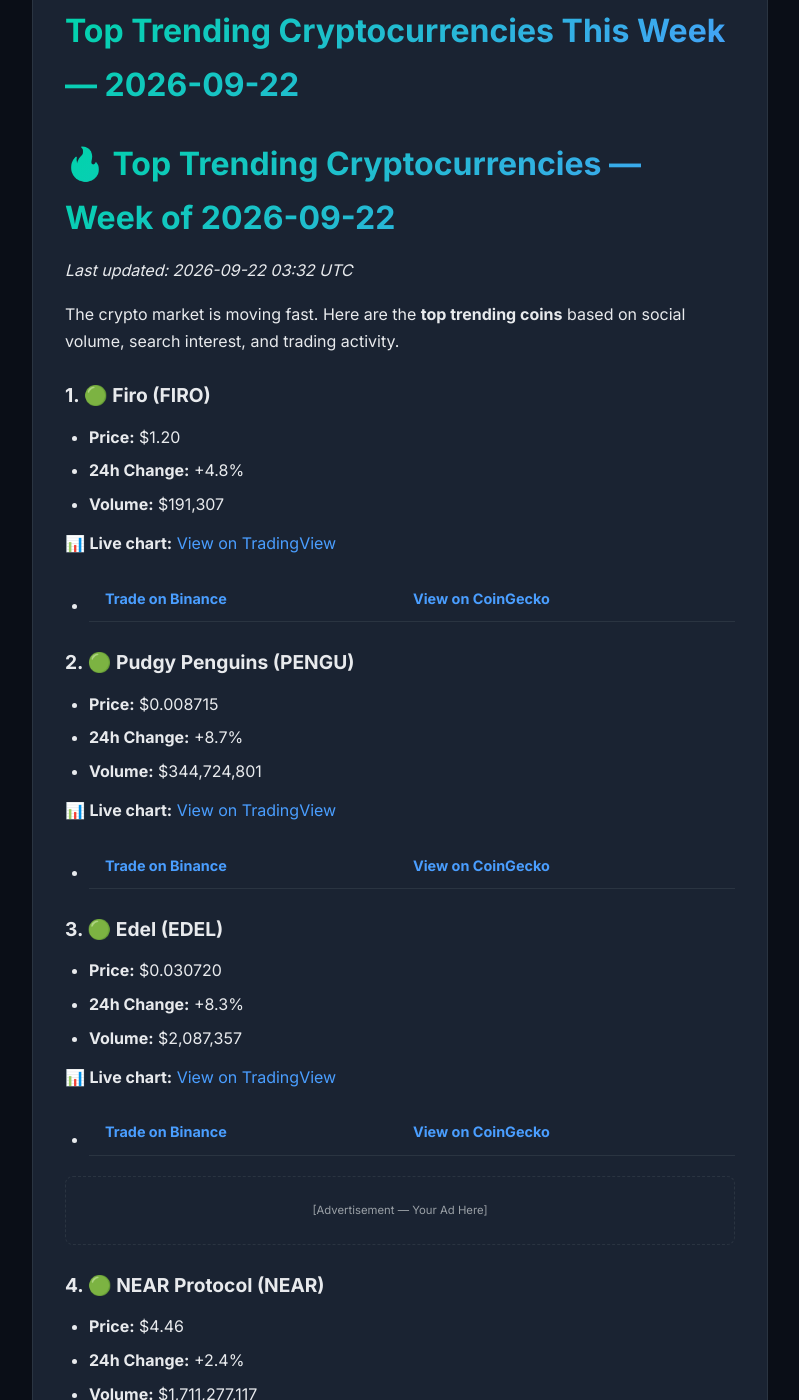
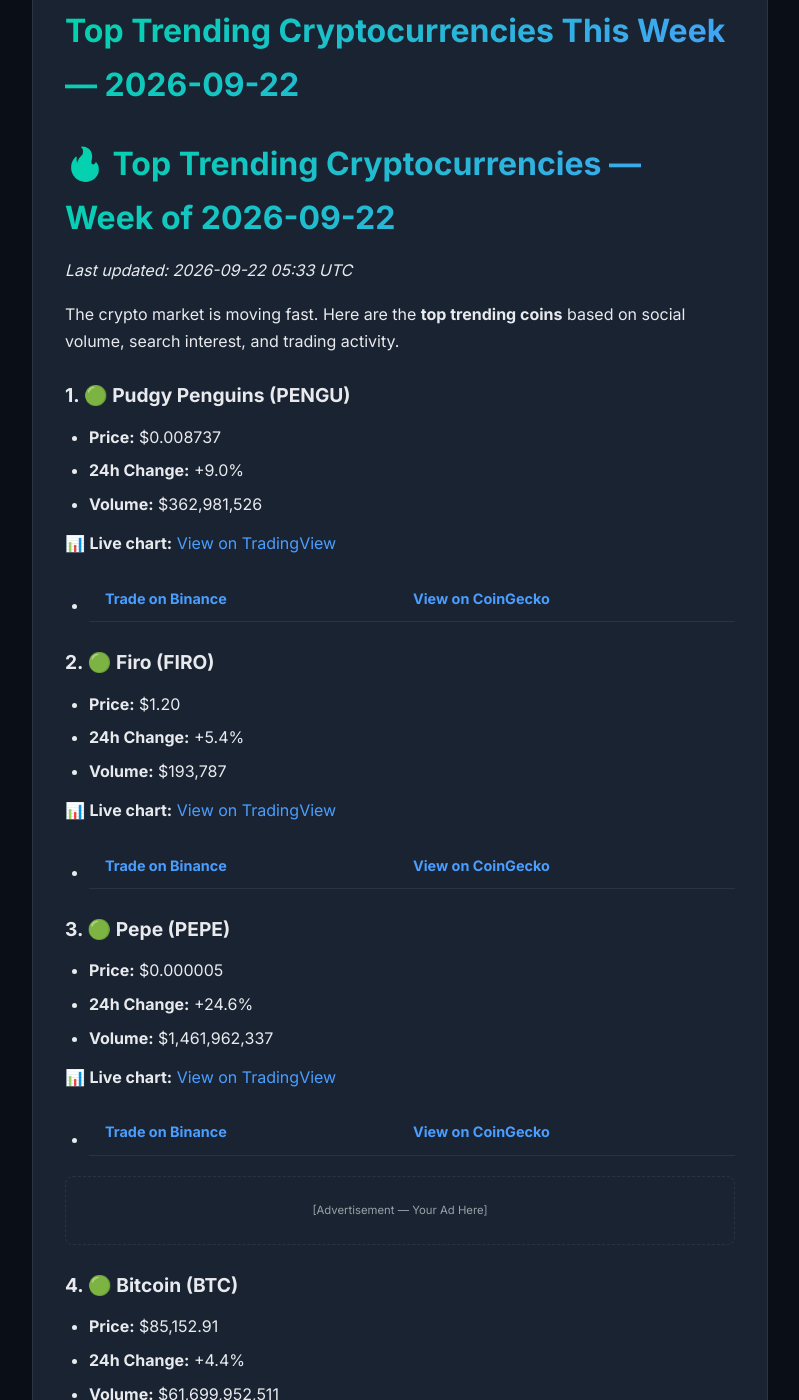
Before and after one commit to alexcipher-CRE/crypto-insights, a Jekyll site: the page built from _posts/2026-09-22-trending-coins.md, in a window 1280 px wide and 1400 px high, scrolled down 355 px. Shown: the whole window, without its empty margins (240-1039 px from the left). Built offline with Jekyll 4.4.1, drawn with Linux system fonts in a browser that asks for light colours; some of the changed text lies outside the part shown.

Commit message:
🚀 Auto-update: 7 posts

```diff
--- a/_posts/2026-09-22-trending-coins.md
+++ b/_posts/2026-09-22-trending-coins.md
@@ -6,64 +6,64 @@ tags: [crypto, trending, analysis]
 
 # 🔥 Top Trending Cryptocurrencies — Week of 2026-09-22
 
-*Last updated: 2026-09-22 03:32 UTC*
+*Last updated: 2026-09-22 05:33 UTC*
 
 The crypto market is moving fast. Here are the **top trending coins** based on social volume, search interest, and trading activity.
 
-### 1. 🟢 Firo (FIRO)
+### 1. 🟢 Pudgy Penguins (PENGU)
+
+- **Price:** $0.008737
+- **24h Change:** +9.0%
+- **Volume:** $362,981,526
+
+📊 **Live chart:** [View on TradingView](https://www.tradingview.com/chart/?symbol=BINANCE:PENGUUSDT)
+
+- **[Trade on Binance](https://www.binance.com/en/trade/PENGU_USDT?ref=YOUR_REF_ID)** | **[View on CoinGecko](https://www.coingecko.com/en/coins/pudgy-penguins)**
+
+### 2. 🟢 Firo (FIRO)
 
 - **Price:** $1.20
-- **24h Change:** +4.8%
-- **Volume:** $191,307
+- **24h Change:** +5.4%
+- **Volume:** $193,787
 
 📊 **Live chart:** [View on TradingView](https://www.tradingview.com/chart/?symbol=BINANCE:FIROUSDT)
 
 - **[Trade on Binance](https://www.binance.com/en/trade/FIRO_USDT?ref=YOUR_REF_ID)** | **[View on CoinGecko](https://www.coingecko.com/en/coins/firo)**
 
-### 2. 🟢 Pudgy Penguins (PENGU)
+### 3. 🟢 Pepe (PEPE)
 
-- **Price:** $0.008715
-- **24h Change:** +8.7%
-- **Volume:** $344,724,801
+- **Price:** $0.000005
+- **24h Change:** +24.6%
+- **Volume:** $1,461,962,337
 
-📊 **Live chart:** [View on TradingView](https://www.tradingview.com/chart/?symbol=BINANCE:PENGUUSDT)
+📊 **Live chart:** [View on TradingView](https://www.tradingview.com/chart/?symbol=BINANCE:PEPEUSDT)
 
-- **[Trade on Binance](https://www.binance.com/en/trade/PENGU_USDT?ref=YOUR_REF_ID)** | **[View on CoinGecko](https://www.coingecko.com/en/coins/pudgy-penguins)**
-
-### 3. 🟢 Edel (EDEL)
-
-- **Price:** $0.030720
-- **24h Change:** +8.3%
-- **Volume:** $2,087,357
-
-📊 **Live chart:** [View on TradingView](https://www.tradingview.com/chart/?symbol=BINANCE:EDELUSDT)
-
-- **[Trade on Binance](https://www.binance.com/en/trade/EDEL_USDT?ref=YOUR_REF_ID)** | **[View on CoinGecko](https://www.coingecko.com/en/coins/edel)**
+- **[Trade on Binance](https://www.binance.com/en/trade/PEPE_USDT?ref=YOUR_REF_ID)** | **[View on CoinGecko](https://www.coingecko.com/en/coins/pepe)**
 
 <!-- Ad Slot: Mid-Content Leaderboard -->
 <div class="ad-slot ad-leaderboard">
   <small>[Advertisement — Your Ad Here]</small>
 </div>
 
-### 4. 🟢 NEAR Protocol (NEAR)
+### 4. 🟢 Bitcoin (BTC)
 
-- **Price:** $4.46
-- **24h Change:** +2.4%
-- **Volume:** $1,711,277,117
+- **Price:** $85,152.91
+- **24h Change:** +4.4%
+- **Volume:** $61,699,952,511
+
+📊 **Live chart:** [View on TradingView](https://www.tradingview.com/chart/?symbol=BINANCE:BTCUSDT)
+
+- **[Trade on Binance](https://www.binance.com/en/trade/BTC_USDT?ref=YOUR_REF_ID)** | **[View on CoinGecko](https://www.coingecko.com/en/coins/bitcoin)**
+
+### 5. 🔴 NEAR Protocol (NEAR)
+
+- **Price:** $4.29
+- **24h Change:** -1.6%
+- **Volume:** $1,631,873,198
 
 📊 **Live chart:** [View on TradingView](https://www.tradingview.com/chart/?symbol=BINANCE:NEARUSDT)
 
 - **[Trade on Binance](https://www.binance.com/en/trade/NEAR_USDT?ref=YOUR_REF_ID)** | **[View on CoinGecko](https://www.coingecko.com/en/coins/near-protocol)**
-
-### 5. 🟢 Bitcoin (BTC)
-
-- **Price:** $85,434.51
-- **24h Change:** +5.0%
-- **Volume:** $61,025,080,425
-
-📊 **Live chart:** [View on TradingView](https://www.tradingview.com/chart/?symbol=BINANCE:BTCUSDT)
-
-- **[Trade on Binance](https://www.binance.com/en/trade/BTC_USDT?ref=YOUR_REF_ID)** | **[View on CoinGecko](https://www.coingecko.com/en/coins/bitcoin)**
 
 ## 💡 How to Buy These Coins
 
```
Also changed, not shown: _posts/2026-09-22-defi-yields.md (+11 -11 lines), _posts/2026-09-22-market-movers.md (+8 -7 lines), _posts/index.md (+1 -1 lines).
